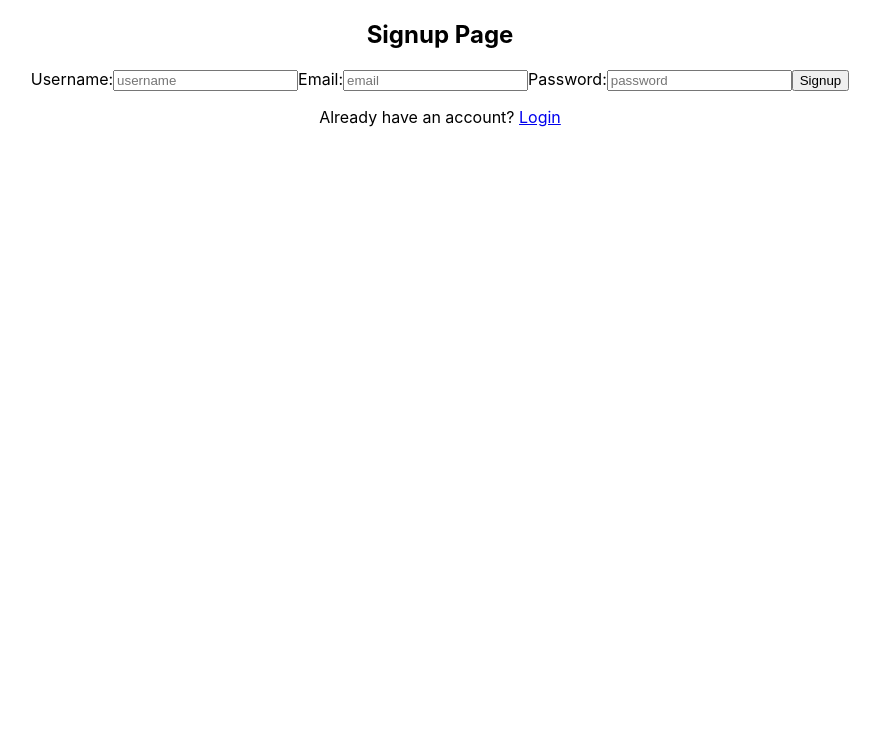
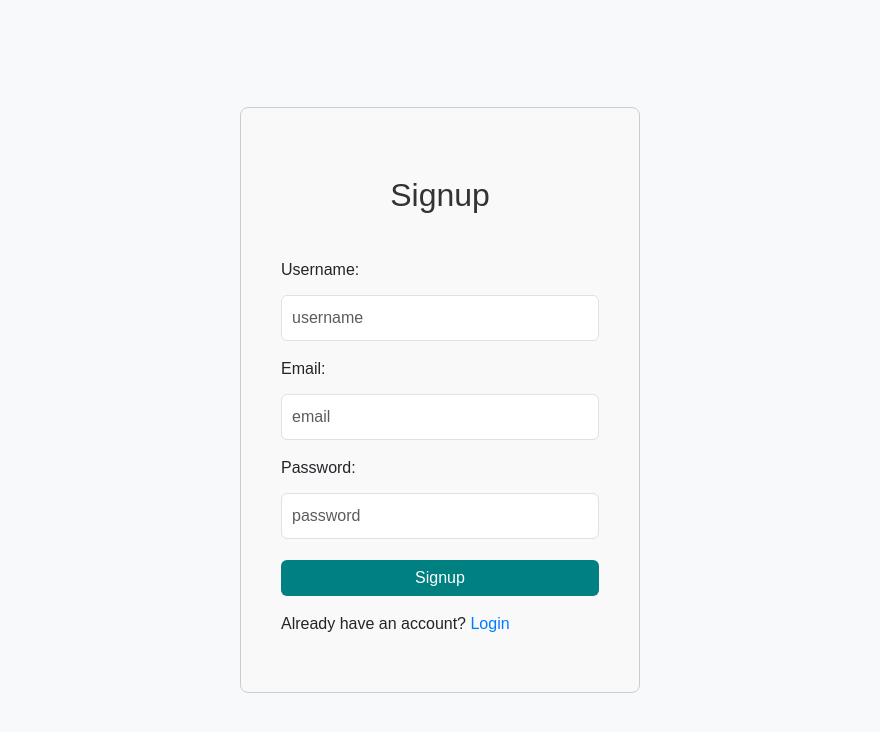
Before and after one commit to alankamei/API, a React (Create React App) app in the folder client/: page /signup in a window 1280 px wide. Shown: the top 732 px of the page, without its empty margins (200-1080 px from the left). Built offline with nearby package versions, Linux system fonts and the light colour scheme.

Commit message:
added styles for signup and login page

```diff
--- a/client/public/index.html
+++ b/client/public/index.html
@@ -15,6 +15,7 @@
       user's mobile device or desktop. See https://developers.google.com/web/fundamentals/web-app-manifest/
     -->
     <link rel="manifest" href="%PUBLIC_URL%/manifest.json" />
+    <link href="https://cdn.jsdelivr.net/npm/bootstrap@5.3.3/dist/css/bootstrap.min.css" rel="stylesheet" integrity="sha384-QWTKZyjpPEjISv5WaRU9OFeRpok6YctnYmDr5pNlyT2bRjXh0JMhjY6hW+ALEwIH" crossorigin="anonymous">
     <!--
       Notice the use of %PUBLIC_URL% in the tags above.
       It will be replaced with the URL of the `public` folder during the build.
@@ -39,5 +40,7 @@
       To begin the development, run `npm start` or `yarn start`.
       To create a production bundle, use `npm run build` or `yarn build`.
     -->
+
+    <script src="https://cdn.jsdelivr.net/npm/bootstrap@5.3.3/dist/js/bootstrap.bundle.min.js" integrity="sha384-YvpcrYf0tY3lHB60NNkmXc5s9fDVZLESaAA55NDzOxhy9GkcIdslK1eN7N6jIeHz" crossorigin="anonymous"></script>
   </body>
 </html>
--- a/client/src/App.css
+++ b/client/src/App.css
@@ -1,38 +1,65 @@
-.App {
-  text-align: center;
+/* App.css */
+
+/* General styles */
+body {
+  margin: 0;
+  font-family: Arial, sans-serif;
+  background-color: #f8f9fa; /* Light background for better contrast */
 }
 
-.App-logo {
-  height: 40vmin;
-  pointer-events: none;
-}
-
-@media (prefers-reduced-motion: no-preference) {
-  .App-logo {
-    animation: App-logo-spin infinite 20s linear;
-  }
-}
-
-.App-header {
-  background-color: #282c34;
-  min-height: 100vh;
+/* Center content in the App */
+.App {
   display: flex;
   flex-direction: column;
   align-items: center;
   justify-content: center;
-  font-size: calc(10px + 2vmin);
-  color: white;
+  min-height: 100vh; /* Full height of the viewport */
+  padding: 20px; /* Padding around the content */
 }
 
-.App-link {
-  color: #61dafb;
+/* Styles for headings */
+h1, h2 {
+  color: #333; /* Darker text color for better readability */
 }
 
-@keyframes App-logo-spin {
-  from {
-    transform: rotate(0deg);
-  }
-  to {
-    transform: rotate(360deg);
-  }
+/* Links */
+a {
+  color: #007bff; /* Bootstrap primary color for links */
+  text-decoration: none; /* Remove underline */
 }
+
+a:hover {
+  text-decoration: underline; /* Underline on hover */
+}
+
+/* Form styles */
+input[type="text"],
+input[type="email"],
+input[type="password"],
+button {
+  width: 100%; /* Full width for inputs and buttons */
+  padding: 10px; /* Padding for better touch area */
+  margin-top: 5px; /* Space above inputs and buttons */
+}
+
+button {
+  background-color: #007bff; /* Bootstrap primary color */
+  border: none; /* Remove border */
+  color: white; /* White text on button */
+  cursor: pointer; /* Pointer cursor on hover */
+}
+
+button:hover {
+  background-color: #0056b3; /* Darker blue on hover */
+}
+
+/* Success and error messages */
+.text-success {
+  color: green;
+  font-weight: bold;
+}
+
+.text-danger {
+  color: red;
+  font-weight: bold;
+}
--- a/client/src/pages/Login.js
+++ b/client/src/pages/Login.js
@@ -1,5 +1,6 @@
 import React, { useState } from "react";
 import axios from 'axios';
+import '../styles/login.css'; // Import your custom CSS file
 
 function Login() {
   const [success, setSuccess] = useState(null);
@@ -24,36 +25,42 @@ function Login() {
       setSuccess(response.data.message);
       setFormData({ email: "", password: "" });
     } catch (error) {
-        console.error(error.response.data);  // Log the error response
+      console.error(error.response.data); // Log the error response
       setError(error.response.data.detail || 'Login failed');
     }
   };
 
   return (
-    <div>
-      <h1>Login Page</h1>
-      <form onSubmit={handleSubmit}>
-        <label>Email:</label>
+    <div className="container">
+      <h1 className="text-center">Login Page</h1>
+      <form className="login-form" onSubmit={handleSubmit}>
+        <div className="mb-3">
+          <label className="form-label">Email:</label>
           <input
             type='email'
-          placeholder="email"
+            className='form-control'
+            placeholder="Enter your email"
             name='email'
             value={formData.email}
             required
             onChange={handleChange}
           />
-        <label>Password:</label>
+        </div>
+        <div className="mb-3">
+          <label className="form-label">Password:</label>
           <input
             type='password'
-          placeholder="password"
+            className='form-control'
+            placeholder="Enter your password"
             name='password'
             value={formData.password}
             required
             onChange={handleChange}
           />
-        <button type='submit'>Login</button>
-        {success && <p style={{color: 'green'}}>{success}</p>}
-        {error && <p style={{color: 'red'}}>{error}</p>}
+        </div>
+        <button type='submit' className='btn btn-teal'>Login</button>
+        {success && <p className="text-success">{success}</p>}
+        {error && <p className="text-danger">{error}</p>}
       </form>
     </div>
   );
--- a/client/src/pages/Signup.js
+++ b/client/src/pages/Signup.js
@@ -1,9 +1,11 @@
 import React, { useState } from "react";
 import axios from "axios";
 import { Link } from "react-router-dom";
+import '../styles/signup.css'; // Import your custom CSS
+
 function Signup() {
-      const [error,setError] = useState(null)
-      const [success, setSuccess] = useState(null)
+    const [error, setError] = useState(null);
+    const [success, setSuccess] = useState(null);
 
     const [formData, setFormData] = useState({
         username: "",
@@ -34,51 +36,60 @@
                 password: "",
             });
         } catch (error) {
-          if(error.response){
-              setError(error.response.data.detail || 'Signup failed')
+            if (error.response) {
+                setError(error.response.data.detail || 'Signup failed');
             } else {
-              setError('Network error')
+                setError('Network error');
             }
         }
     };
 
     return (
-      <div>
-        <h2>Signup Page</h2>
-        <form onSubmit={handleSubmit}>
-          <label>Username:</label>
+        <div className="container">
+            <h2 className="text-center mt-5">Signup</h2>
+            <form onSubmit={handleSubmit} className="signup-form mt-4">
+                <div className="mb-3">
+                    <label className="form-label">Username:</label>
                     <input
                         placeholder="username"
                         type="text"
                         required
                         name="username"
+                        className="form-control"
                         value={formData.username}
                         onChange={handleChange}
                     />
-          <label>Email:</label>
+                </div>
+                <div className="mb-3">
+                    <label className="form-label">Email:</label>
                     <input
                         placeholder="email"
                         type="email"
                         required
                         name="email"
+                        className="form-control"
                         value={formData.email}
                         onChange={handleChange}
                     />
-          <label>Password:</label>
+                </div>
+                <div className="mb-3">
+                    <label className="form-label">Password:</label>
                     <input
                         placeholder="password"
                         type="password"
                         required
                         name="password"
+                        className="form-control"
                         value={formData.password}
                         onChange={handleChange}
                     />
-          <button type="submit">Signup</button>
-          <p>
+                </div>
+                <button type="submit" className="btn btn-teal">Signup</button>
+                <p className="mt-3">
                     Already have an account? <Link to='/login'>Login</Link>
                 </p>
-          {success && <p style={{color:'green'}}>{success}</p>}
-          {error && <p style={{color:'red'}}>{error}</p>}
+                {success && <p className="text-success">{success}</p>}
+                {error && <p className="text-danger">{error}</p>}
             </form>
         </div>
     );
--- /dev/null
+++ b/client/src/styles/login.css
@@ -0,0 +1,68 @@
+/* login.css */
+
+.container {
+    max-width: 400px;
+    margin: auto;
+    padding: 20px;
+    border: 1px solid #ccc;
+    border-radius: 8px;
+    background-color: #f9f9f9;
+    transition: box-shadow 0.3s ease;
+}
+
+.container:hover {
+    box-shadow: 0 4px 15px rgba(0, 0, 0, 0.1);
+}
+
+.login-form {
+    border-radius: 8px;
+    padding: 20px;
+}
+
+h1 {
+    color: #333;
+}
+
+/* Input field styles */
+input[type="email"],
+input[type="password"] {
+    transition: border-color 0.3s ease, box-shadow 0.3s ease;
+}
+
+input[type="email"]:hover,
+input[type="password"]:hover {
+    border-color: #007bff; /* Bootstrap primary color on hover */
+    box-shadow: 0 0 5px rgba(0, 123, 255, 0.5);
+}
+
+/* Button styles */
+button {
+    transition: background-color 0.3s ease, transform 0.2s ease;
+}
+
+button:hover {
+    background-color: #0056b3; /* Darker blue on hover */
+    transform: scale(1.05); /* Slightly scale up on hover */
+}
+
+/* Success and error messages */
+.text-success {
+    margin-top: 10px;
+    color: green;
+}
+
+.text-danger {
+    margin-top: 10px;
+    color: red;
+}
+
+
+.btn-teal {
+    background-color: #008080; /* Teal color */
+    color: white; /* Text color */
+    border: none; /* Remove border */
+}
+
+.btn-teal:hover {
+    background-color: #006666; /* Darker teal on hover */
+}
--- /dev/null
+++ b/client/src/styles/signup.css
@@ -0,0 +1,70 @@
+/* signup.css */
+
+.container {
+    max-width: 400px;
+    margin: auto;
+    padding: 20px;
+    border: 1px solid #ccc;
+    border-radius: 8px;
+    background-color: #f9f9f9;
+    transition: box-shadow 0.3s ease; /* Transition for shadow effect */
+}
+
+.container:hover {
+    box-shadow: 0 4px 15px rgba(0, 0, 0, 0.1); /* Subtle shadow on hover */
+}
+
+.signup-form {
+    border-radius: 8px;
+    padding: 20px;
+}
+
+h2 {
+    color: #333;
+}
+
+/* Input field styles */
+input[type="text"],
+input[type="email"],
+input[type="password"] {
+    transition: border-color 0.3s ease, box-shadow 0.3s ease;
+}
+
+input[type="text"]:hover,
+input[type="email"]:hover,
+input[type="password"]:hover {
+    border-color: #007bff; /* Bootstrap primary color on hover */
+    box-shadow: 0 0 5px rgba(0, 123, 255, 0.5); /* Light blue shadow */
+}
+
+/* Button styles */
+button {
+    transition: background-color 0.3s ease, transform 0.2s ease;
+}
+
+button:hover {
+    background-color: #0056b3; /* Darker blue on hover */
+    transform: scale(1.05); /* Slightly scale up on hover */
+}
+
+/* Success and error messages */
+.text-success {
+    margin-top: 10px;
+    color: green;
+}
+
+.text-danger {
+    margin-top: 10px;
+    color: red;
+}
+
+
+.btn-teal {
+    background-color: #008080; /* Teal color */
+    color: white; /* Text color */
+    border: none; /* Remove border */
+}
+
+.btn-teal:hover {
+    background-color: #006666; /* Darker teal on hover */
+}
```
Lines whose indentation alone changed are shown as unchanged.
